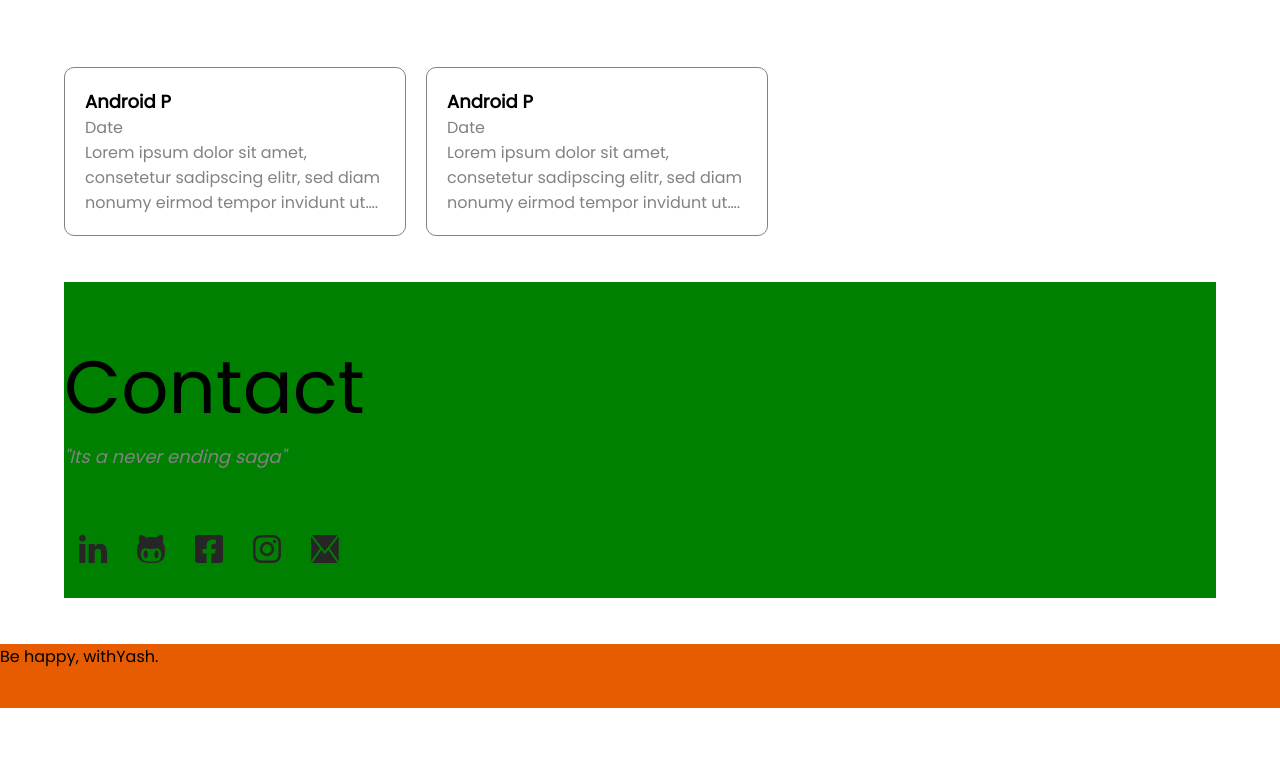
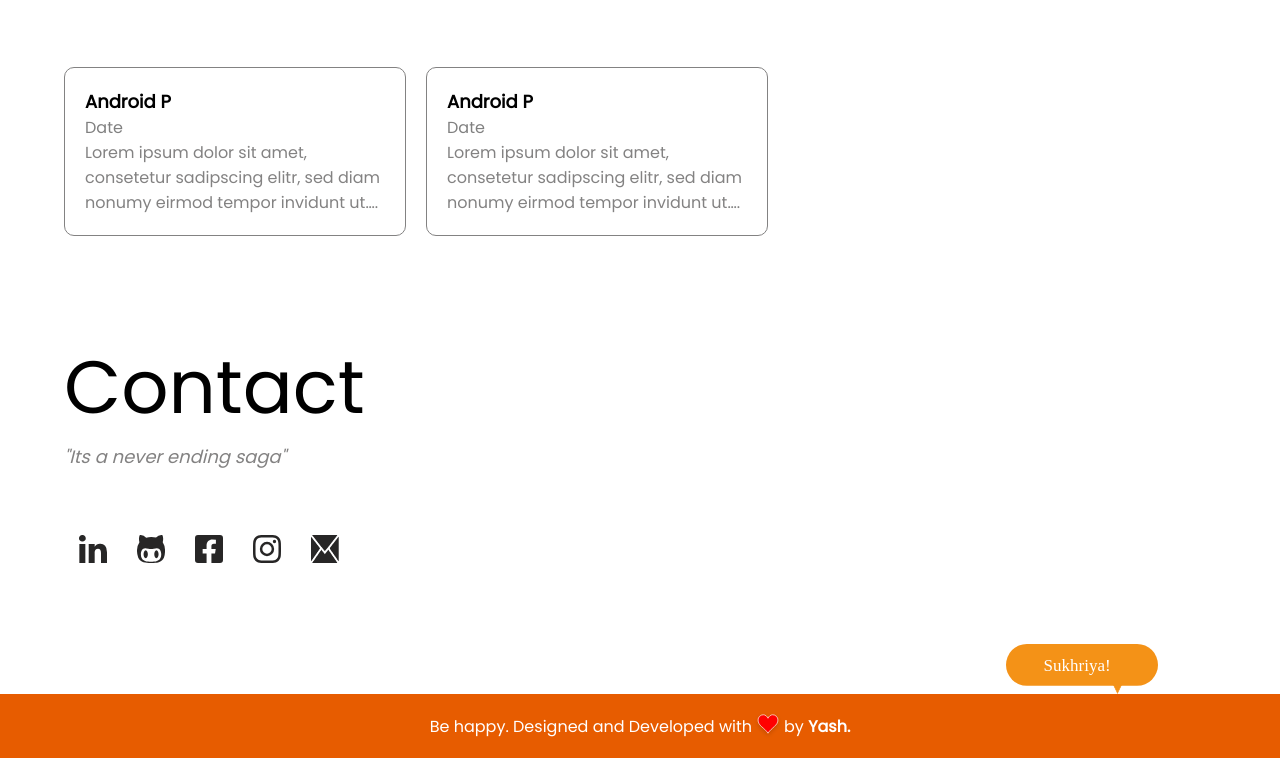
Before and after one commit to YashRTiwari/Portfolio-2020-Website, a plain HTML site: page index.html in a window 1280 px wide. Shown: the part 2130-2888 px from the top of the page. Before the commit the page ends 2838 px from the top, so only its background shows below. Drawn offline with Linux system fonts and the light colour scheme.

Commit message:
Footer added

```diff
--- a/index.html
+++ b/index.html
@@ -184,12 +184,21 @@
 
         </div>
 
+        <div  id="sukhriya" class="section">
+
+            <img height="50px" src="assets/sukhriya.svg">
+        </div>
 
     </div>
 
+
     <div class="footer">
 
-        Be happy, with <img src="./assets/love.svg" alt=""> Yash.
+
+        <div>Be happy. Designed and Developed with</div>
+        <img src="./assets/love.svg" width="32px" height="32px" alt="">
+        by
+        <div class="bold">&nbsp;Yash.</div>
 
     </div>
 
--- a/styles.css
+++ b/styles.css
@@ -334,7 +334,6 @@ html, body{
 /* --------------------------------------------------------------------- */
 /* Contact Container */
 .contact{
-    background-color: green;
     display: flex;
     flex-direction: column;
 }
@@ -370,4 +369,19 @@ html, body{
     background-color: var(--color-orange);
     height: var(--nav-bar-size);
     width: 100%;
+    color: white;
+    justify-content: center;
+    align-items: center;
 }
+
+.bold{
+    font-weight: bold;
+}
+
+#sukhriya{
+    width: 90%;
+    display: flex;
+    margin-bottom: 0px;
+    align-items: center;
+    justify-content: flex-end;
+}
```
Also changed, not shown: assets/love.svg (renamed from assets/Icon metro-heart.svg).
